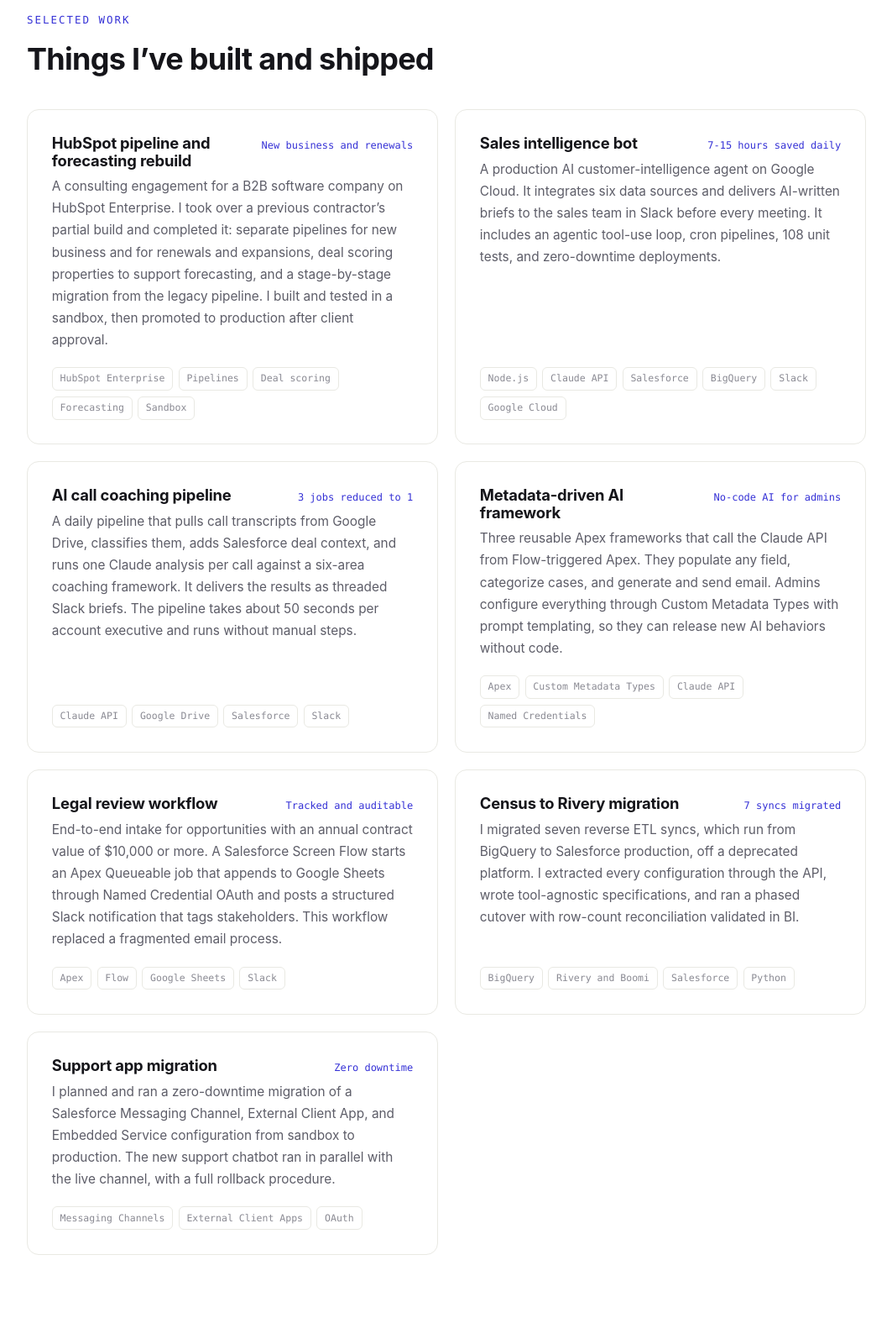
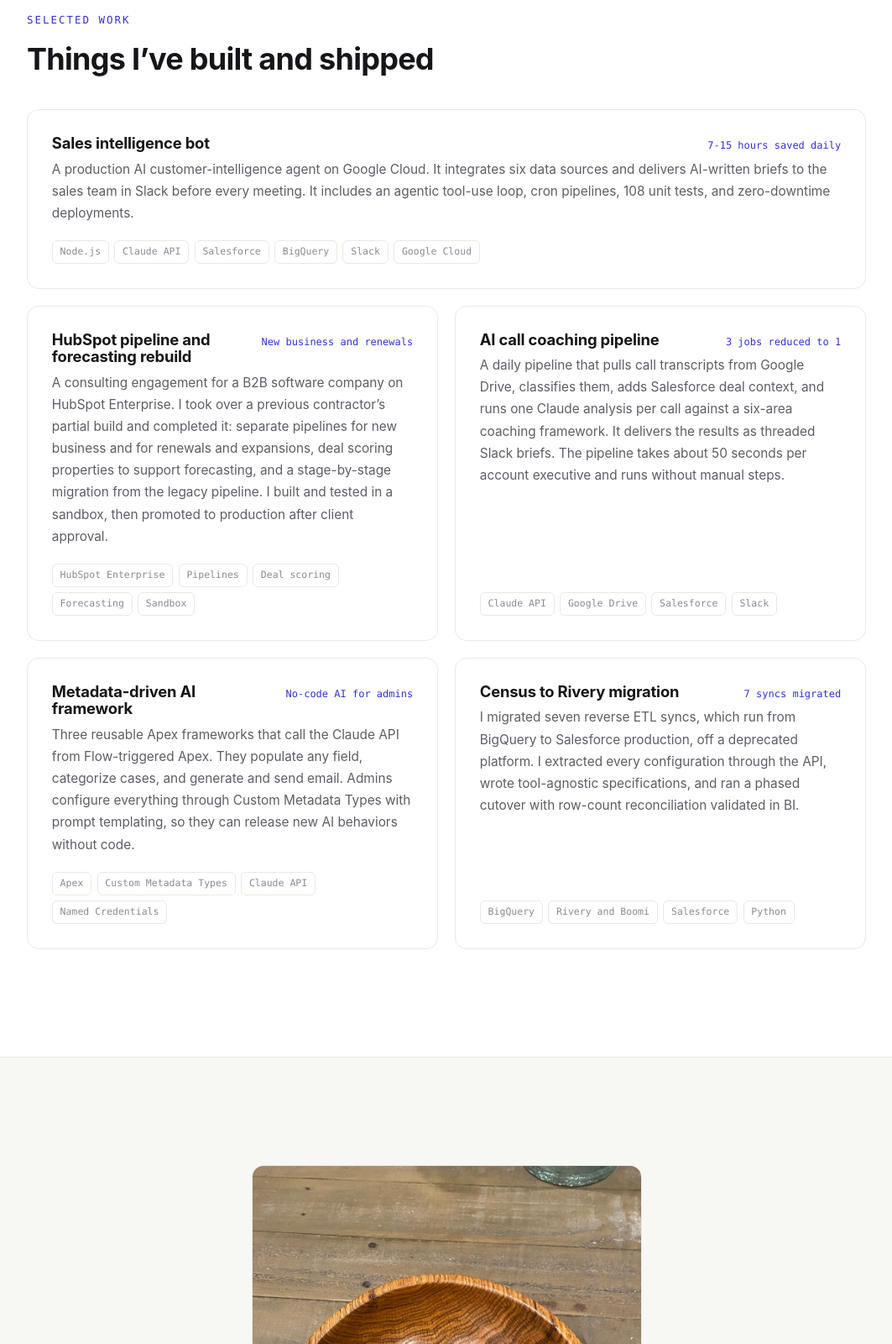
Before and after one commit to tisdale/woodlani-site, a plain HTML site: page index.html in a window 1280 px wide. Shown: the part 3660-5260 px from the top of the page at 84% size, without its empty margins (108-1171 px from the left). Drawn offline with Linux system fonts and the light colour scheme.

Commit message:
Trim work section, new share image, availability line
- Work section cut to five cards; Sales intelligence bot featured full width
- Removed Legal review workflow and Support app migration cards
- New 1200x630 share image with name and tagline
- Availability line in the contact section
- README note on keeping the repo in step with manual deploys
- Sitemap lastmod updated

Co-Authored-By: Claude Fable 5.2 <noreply@anthropic.com>
Claude-Session: https://claude.ai/code/session_01Ewu7XBNQJ7CwUyXEmCEFXJ

```diff
--- a/assets/styles.css
+++ b/assets/styles.css
@@ -192,6 +192,7 @@ a:hover { color: var(--accent-ink); }
   background: var(--bg); transition: border-color 0.2s ease, transform 0.2s ease;
 }
 .case:hover { border-color: var(--ink); transform: translateY(-2px); }
+@media (min-width: 760px) { .case--feature { grid-column: 1 / -1; } }
 .case__head { display: flex; align-items: baseline; justify-content: space-between; gap: 1rem; }
 .case h3 { margin-bottom: 0.5rem; }
 .case__impact { font-family: var(--mono); font-size: 0.75rem; color: var(--accent); white-space: nowrap; }
@@ -217,7 +218,11 @@ a:hover { color: var(--accent-ink); }
 /* ---------- Contact ---------- */
 .contact { text-align: center; }
 .contact h2 { margin-bottom: 1rem; }
-.contact .lead { margin-inline: auto; margin-bottom: 2rem; }
+.contact .lead { margin-inline: auto; margin-bottom: 1rem; }
+.contact__avail {
+  font-family: var(--mono); font-size: 0.8rem; letter-spacing: 0.08em;
+  color: var(--accent); margin: 0 0 2rem;
+}
 .contact__links { display: flex; flex-wrap: wrap; gap: 0.8rem; justify-content: center; }
 
 /* ---------- Footer ---------- */
--- a/index.html
+++ b/index.html
@@ -31,7 +31,7 @@
   <meta property="og:image" content="https://woodlani.com/assets/og.jpg" />
   <meta property="og:image:width" content="1200" />
   <meta property="og:image:height" content="630" />
-  <meta property="og:image:alt" content="Hand-turned oak bowl — woodlani.com" />
+  <meta property="og:image:alt" content="Ed Tisdale: RevOps and revenue systems consulting for Salesforce, HubSpot, and AI automation, beside a hand-turned oak bowl" />
 
   <!-- Twitter -->
   <meta name="twitter:card" content="summary_large_image" />
@@ -204,6 +204,15 @@
         <h2 class="reveal">Things I&rsquo;ve built and shipped</h2>
         <div class="work__grid">
 
+          <article class="case case--feature reveal">
+            <div class="case__head">
+              <h3>Sales intelligence bot</h3>
+              <span class="case__impact">7-15 hours saved daily</span>
+            </div>
+            <p>A production AI customer-intelligence agent on Google Cloud. It integrates six data sources and delivers AI-written briefs to the sales team in Slack before every meeting. It includes an agentic tool-use loop, cron pipelines, 108 unit tests, and zero-downtime deployments.</p>
+            <div class="tags"><span class="tag">Node.js</span><span class="tag">Claude API</span><span class="tag">Salesforce</span><span class="tag">BigQuery</span><span class="tag">Slack</span><span class="tag">Google Cloud</span></div>
+          </article>
+
           <article class="case reveal">
             <div class="case__head">
               <h3>HubSpot pipeline and forecasting rebuild</h3>
@@ -211,15 +220,6 @@
             </div>
             <p>A consulting engagement for a B2B software company on HubSpot Enterprise. I took over a previous contractor&rsquo;s partial build and completed it: separate pipelines for new business and for renewals and expansions, deal scoring properties to support forecasting, and a stage-by-stage migration from the legacy pipeline. I built and tested in a sandbox, then promoted to production after client approval.</p>
             <div class="tags"><span class="tag">HubSpot Enterprise</span><span class="tag">Pipelines</span><span class="tag">Deal scoring</span><span class="tag">Forecasting</span><span class="tag">Sandbox</span></div>
-          </article>
-
-          <article class="case reveal">
-            <div class="case__head">
-              <h3>Sales intelligence bot</h3>
-              <span class="case__impact">7-15 hours saved daily</span>
-            </div>
-            <p>A production AI customer-intelligence agent on Google Cloud. It integrates six data sources and delivers AI-written briefs to the sales team in Slack before every meeting. It includes an agentic tool-use loop, cron pipelines, 108 unit tests, and zero-downtime deployments.</p>
-            <div class="tags"><span class="tag">Node.js</span><span class="tag">Claude API</span><span class="tag">Salesforce</span><span class="tag">BigQuery</span><span class="tag">Slack</span><span class="tag">Google Cloud</span></div>
           </article>
 
           <article class="case reveal">
@@ -242,29 +242,11 @@
 
           <article class="case reveal">
             <div class="case__head">
-              <h3>Legal review workflow</h3>
-              <span class="case__impact">Tracked and auditable</span>
-            </div>
-            <p>End-to-end intake for opportunities with an annual contract value of $10,000 or more. A Salesforce Screen Flow starts an Apex Queueable job that appends to Google Sheets through Named Credential OAuth and posts a structured Slack notification that tags stakeholders. This workflow replaced a fragmented email process.</p>
-            <div class="tags"><span class="tag">Apex</span><span class="tag">Flow</span><span class="tag">Google Sheets</span><span class="tag">Slack</span></div>
-          </article>
-
-          <article class="case reveal">
-            <div class="case__head">
               <h3>Census to Rivery migration</h3>
               <span class="case__impact">7 syncs migrated</span>
             </div>
             <p>I migrated seven reverse ETL syncs, which run from BigQuery to Salesforce production, off a deprecated platform. I extracted every configuration through the API, wrote tool-agnostic specifications, and ran a phased cutover with row-count reconciliation validated in BI.</p>
             <div class="tags"><span class="tag">BigQuery</span><span class="tag">Rivery and Boomi</span><span class="tag">Salesforce</span><span class="tag">Python</span></div>
-          </article>
-
-          <article class="case reveal">
-            <div class="case__head">
-              <h3>Support app migration</h3>
-              <span class="case__impact">Zero downtime</span>
-            </div>
-            <p>I planned and ran a zero-downtime migration of a Salesforce Messaging Channel, External Client App, and Embedded Service configuration from sandbox to production. The new support chatbot ran in parallel with the live channel, with a full rollback procedure.</p>
-            <div class="tags"><span class="tag">Messaging Channels</span><span class="tag">External Client Apps</span><span class="tag">OAuth</span></div>
           </article>
 
         </div>
@@ -287,6 +269,7 @@
         <p class="eyebrow reveal">Contact</p>
         <h2 class="reveal">Let&rsquo;s build something that works.</h2>
         <p class="lead reveal">I take on a limited number of projects, part-time contracts, and audits across RevOps, Salesforce, HubSpot, and AI systems. The fastest way to reach me is email.</p>
+        <p class="contact__avail reveal">Currently available for new engagements.</p>
         <div class="contact__links reveal">
           <a class="btn btn--primary" href="mailto:ed@woodlani.com">ed@woodlani.com</a>
           <a class="btn btn--ghost" href="https://www.linkedin.com/in/edtisdale" target="_blank" rel="noopener">LinkedIn</a>
--- a/sitemap.xml
+++ b/sitemap.xml
@@ -2,7 +2,7 @@
 <urlset xmlns="http://www.sitemaps.org/schemas/sitemap/0.9">
   <url>
     <loc>https://woodlani.com/</loc>
-    <lastmod>2026-06-19</lastmod>
+    <lastmod>2026-11-18</lastmod>
     <changefreq>monthly</changefreq>
     <priority>1.0</priority>
   </url>
```
Also changed, not shown: assets/og.jpg, 1 other file.
